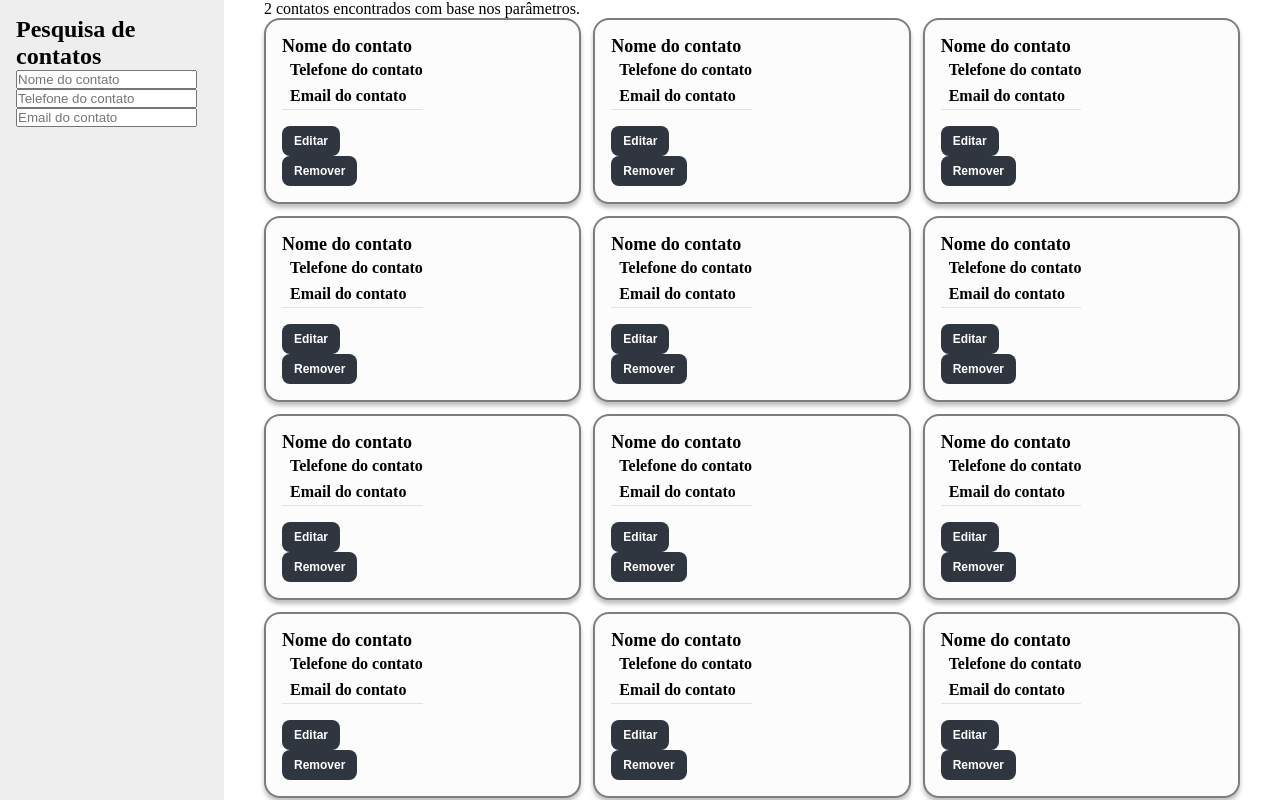
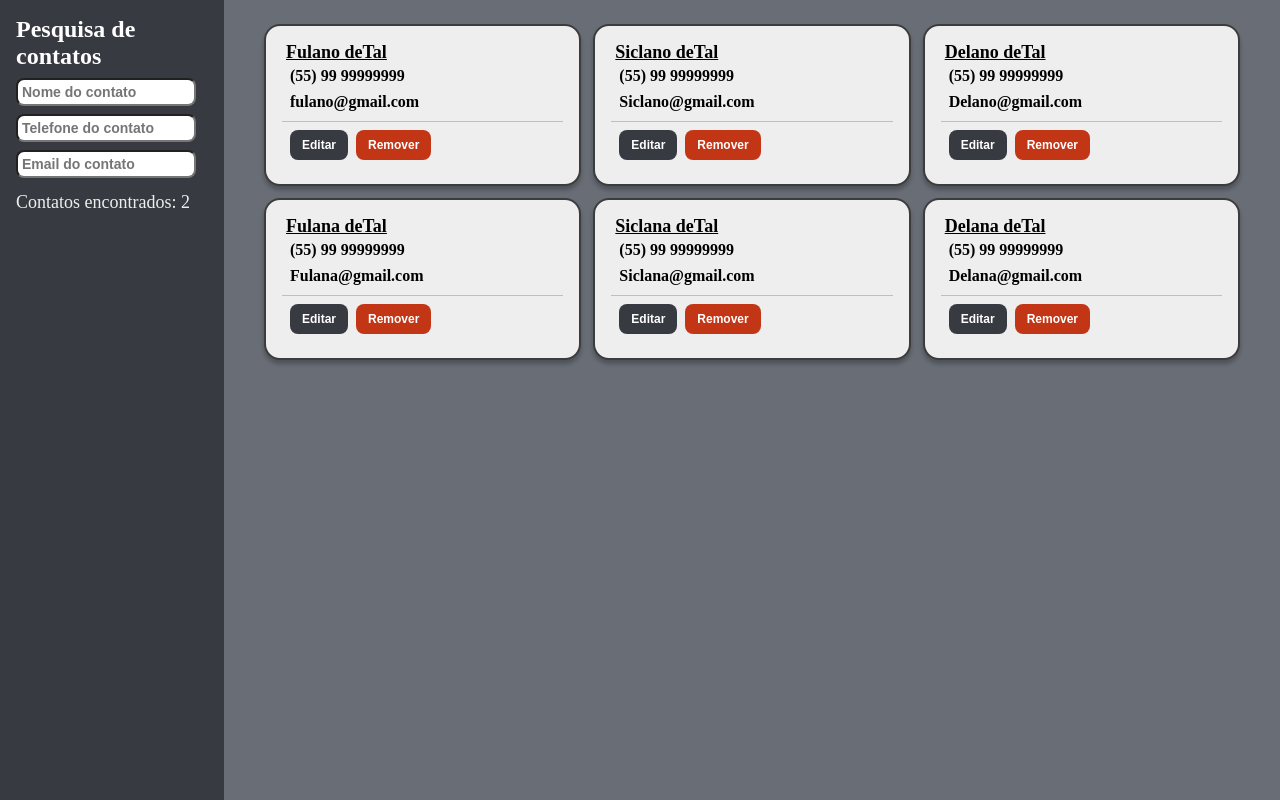
Before and after one commit to ThgFeldmann/lista-de-contatos, a React (Create React App) app: page / in a window 1280 px wide. Built offline with nearby package versions, Linux system fonts and the light colour scheme.

Commit message:
estilização detalhada
- edição do contato
- filtragem
- adição de contatos

```diff
--- a/src/components/Contato/index.tsx
+++ b/src/components/Contato/index.tsx
@@ -1,16 +1,36 @@
+import { useState } from "react"
 import * as S from "./styles"
 
+type Props = {
+  nome: string
+  tel: string
+  email: string
+}
 
-const Contato = () => (
-  <S.Card>
-    <S.Nome>Nome do contato</S.Nome>
-    <S.Info>Telefone do contato</S.Info>
-    <S.Info>Email do contato</S.Info>
-    <S.ActionBar>
-      <S.Botao>Editar</S.Botao>
-      <S.Botao>Remover</S.Botao>
-    </S.ActionBar>
-  </S.Card>
-)
+
+const Contato = ({nome, tel, email}: Props) => {
+  const [editando, setEditando] = useState(false)
+
+  return (
+    <S.Card>
+      <S.Nome>{nome}</S.Nome>
+      <S.Info>{tel}</S.Info>
+      <S.Info>{email}</S.Info>
+      <S.ActionBar>
+        {editando ? (
+          <>
+            <S.BotaoSalvar>Salvar</S.BotaoSalvar>
+            <S.BotaoRemover onClick={() => setEditando(false)}>Cancelar</S.BotaoRemover>
+          </>
+        ) : (
+          <>
+            <S.Botao onClick={() => setEditando(true)}>Editar</S.Botao>
+            <S.BotaoRemover>Remover</S.BotaoRemover>
+          </>
+        )}
+      </S.ActionBar>
+    </S.Card>
+  )
+}
 
 export default Contato
--- a/src/components/Contato/styles.ts
+++ b/src/components/Contato/styles.ts
@@ -1,16 +1,19 @@
 import styled from "styled-components";
+import variaveis from "../../styles/variaveis";
 
 export const Card = styled.div`
   padding: 16px;
-  border: 2px solid rgba(0, 0, 0, 0.5);
+  border: 2px solid rgba(0, 0, 0, 0.75);
   border-radius: 16px;
   box-shadow: 0 4px 4px rgba(0, 0, 0, 0.25);
-  background-color: #fcfcfc;
+  background-color: ${variaveis.branco};
 `
 
 export const Nome = styled.h3`
+  padding: 0 4px;
   font-size: 18px;
   font-weight: bold;
+  text-decoration: underline;
 `
 
 export const Info = styled.h4`
@@ -20,9 +23,10 @@ export const Info = styled.h4`
 `
 
 export const ActionBar = styled.div`
-  width: 50%;
-  padding-top: 16px;
-  border-top: 1px solid rgba(0, 0, 0, 0.1);
+  width: 100%;
+  padding: 8px;
+  margin-top: 6px;
+  border-top: 1px solid rgba(0, 0, 0, 0.2);
 `
 
 export const Botao = styled.button`
@@ -34,5 +38,29 @@ export const Botao = styled.button`
   border-radius: 8px;
   cursor: pointer;
   color: #fff;
-  background-color: #2f3640;
+  background-color: ${variaveis.cinzaEscuro};
 `
+
+export const BotaoSalvar = styled.button`
+  font-weight: bold;
+  font-size: 12px;
+  padding: 8px 12px;
+  margin-right: 8px;
+  border: none;
+  border-radius: 8px;
+  cursor: pointer;
+  color: #fff;
+  background-color: ${variaveis.verde};
+`
+
+export const BotaoRemover = styled.button`
+  font-weight: bold;
+  font-size: 12px;
+  padding: 8px 12px;
+  margin-right: 8px;
+  border: none;
+  border-radius: 8px;
+  cursor: pointer;
+  color: #fff;
+  background-color: ${variaveis.vermelho};
+`
--- /dev/null
+++ b/src/components/Filtro/styles.ts
@@ -0,0 +1,11 @@
+import styled from "styled-components";
+
+export const Campo = styled.input`
+  margin-top: 8px;
+  border; 1px solid rgba(0, 0, 0, 0.25);
+  border-radius: 8px;
+  font-weight: bold;
+  font-size: 14px;
+  width: 180px;
+  padding: 4px;
+`
--- a/src/containers/ListaDeContatos/index.tsx
+++ b/src/containers/ListaDeContatos/index.tsx
@@ -2,57 +2,47 @@ import Contato from "../../components/Contato"
 
 import { Container, ListaContatos } from "./styles"
 
+const contatos = [
+  {
+    nome: 'Fulano deTal',
+    tel: '(55) 99 99999999',
+    email: 'fulano@gmail.com'
+  },
+  {
+    nome: 'Siclano deTal',
+    tel: '(55) 99 99999999',
+    email: 'Siclano@gmail.com'
+  },
+  {
+    nome: 'Delano deTal',
+    tel: '(55) 99 99999999',
+    email: 'Delano@gmail.com'
+  },
+  {
+    nome: 'Fulana deTal',
+    tel: '(55) 99 99999999',
+    email: 'Fulana@gmail.com'
+  },
+  {
+    nome: 'Siclana deTal',
+    tel: '(55) 99 99999999',
+    email: 'Siclana@gmail.com'
+  },
+  {
+    nome: 'Delana deTal',
+    tel: '(55) 99 99999999',
+    email: 'Delana@gmail.com'
+  }
+]
+
 const ListaDeContatos = () => (
   <Container>
-    <p>
-      2 contatos encontrados com base nos parâmetros.
-    </p>
     <ListaContatos>
-      <li>
-        <Contato />
-      </li>
-      <li>
-        <Contato />
-      </li>
-      <li>
-        <Contato />
-      </li>
-      <li>
-        <Contato />
-      </li>
-      <li>
-        <Contato />
-      </li>
-      <li>
-        <Contato />
-      </li>
-      <li>
-        <Contato />
-      </li>
-      <li>
-        <Contato />
-      </li>
-      <li>
-        <Contato />
-      </li>
-      <li>
-        <Contato />
-      </li>
-      <li>
-        <Contato />
-      </li>
-      <li>
-        <Contato />
-      </li>
-      <li>
-        <Contato />
-      </li>
-      <li>
-        <Contato />
-      </li>
-      <li>
-        <Contato />
-      </li>
+      {contatos.map(c => (
+          <li key={c.nome}>
+            <Contato nome={c.nome} tel={c.tel} email={c.email} />
+          </li>
+        ))}
     </ListaContatos>
   </Container>
 )
--- a/src/containers/ListaDeContatos/styles.ts
+++ b/src/containers/ListaDeContatos/styles.ts
@@ -7,7 +7,7 @@ export const ListaContatos = styled.ul`
 `
 
 export const Container = styled.main`
-  padding: 0 40px;
-  height: 100vh;
+  padding: 24px 40px 0;
+  height: 100vh;: 24px;
   overflow-y: scroll;
 `
--- a/src/containers/SideBar/index.tsx
+++ b/src/containers/SideBar/index.tsx
@@ -1,13 +1,17 @@
+import { Campo } from '../../components/Filtro/styles'
 import * as S from './styles'
 
 const SideBar = () => (
   <S.Aside>
     <h2>Pesquisa de contatos</h2>
-    <div>
-      <input placeholder='Nome do contato' type="text" name="" id="" />
-      <input placeholder='Telefone do contato' type="tel" name="" id="" />
-      <input placeholder='Email do contato' type="email" name="" id="" />
-    </div>
+    <S.Filtros>
+      <Campo placeholder='Nome do contato' type="text" name="" id="" />
+      <Campo placeholder='Telefone do contato' type="tel" name="" id="" />
+      <Campo placeholder='Email do contato' type="email" name="" id="" />
+    </S.Filtros>
+    <S.Filtrados>
+      Contatos encontrados: 2
+    </S.Filtrados>
   </S.Aside>
 )
 
--- a/src/containers/SideBar/styles.ts
+++ b/src/containers/SideBar/styles.ts
@@ -1,7 +1,21 @@
 import styled from "styled-components";
+import variaveis from "../../styles/variaveis";
 
 export const Aside = styled.aside`
   padding: 16px;
-  background-color: #eee;
+  background-color: ${variaveis.cinzaEscuro};
+  color: #fff;
   height: 100vh;
 `
+
+export const Filtros = styled.div`
+  display: block;
+`
+
+export const Filtrados = styled.p`
+  width: 100%;
+  font-size: 18px;
+  margin-top: 8px;
+  padding: 6px 0;
+  color: #eee;
+`
--- a/src/styles/index.ts
+++ b/src/styles/index.ts
@@ -1,4 +1,5 @@
 import styled, { createGlobalStyle } from 'styled-components'
+import variaveis from './variaveis'
 
 const EstiloGlobal = createGlobalStyle`
   * {
@@ -12,6 +13,7 @@ const EstiloGlobal = createGlobalStyle`
 export const Container = styled.div`
   display: grid;
   grid-template-columns: 224px auto;
+  background-color: ${variaveis.cinzaClaro}
 `
 
 export default EstiloGlobal
--- /dev/null
+++ b/src/styles/variaveis.ts
@@ -0,0 +1,9 @@
+export default {
+    branco: '#EEE',
+    cinzaClaro: '#686D76',
+    cinzaEscuro: '#373A40',
+    laranja: '#DC5F00',
+    verde: '#44BD32',
+    vermelho: '#C23616',
+    amarelo: '#F0C11A'
+}
```
Also changed, not shown: src/components/Filtro/index.tsx (added, +8 -0 lines).
